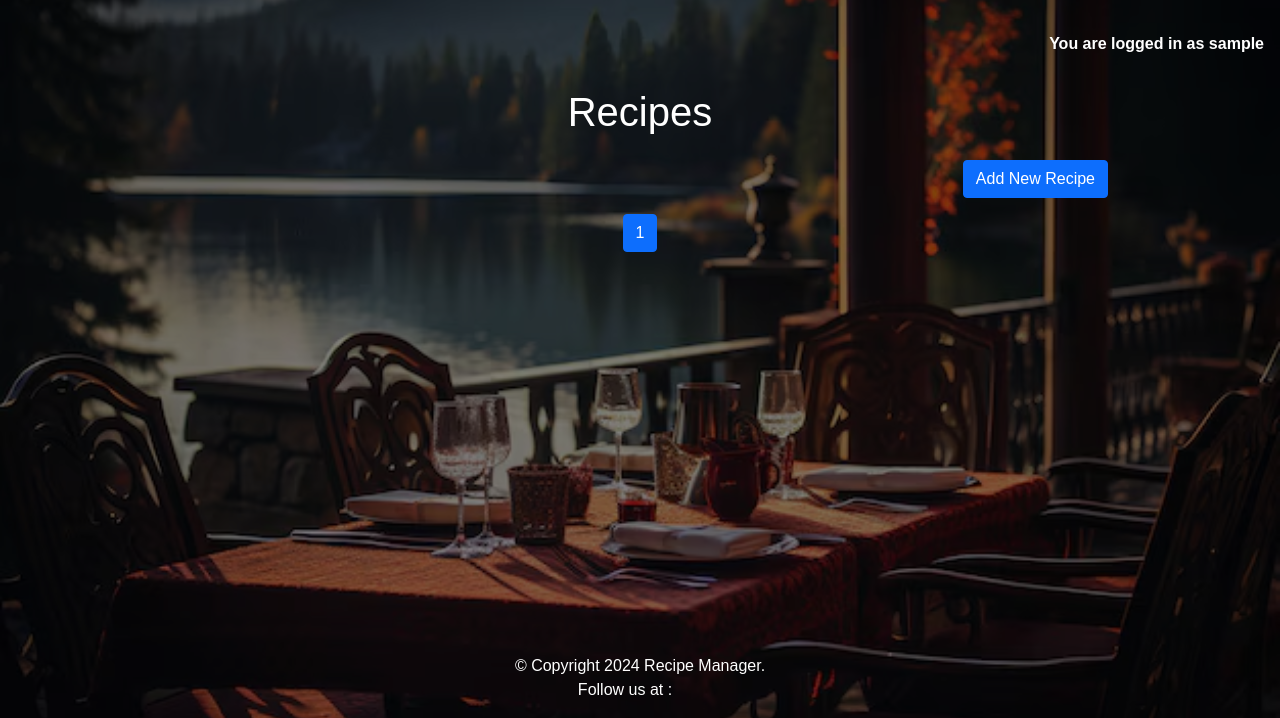
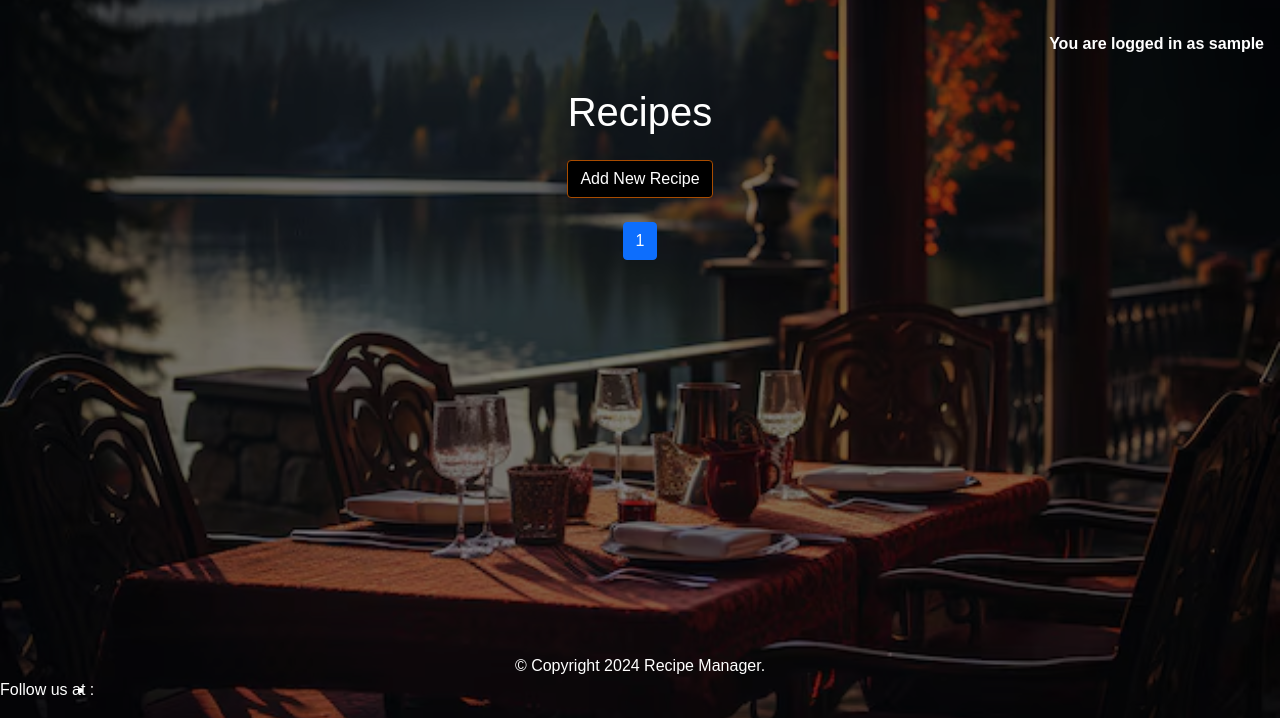
Before and after one commit to liam-2112/recipe-site, a Django app: page /recipes/ in a window 1280 px wide. Shown: the part 82-800 px from the top of the page. Run offline with Django 4.2, Linux system fonts and the light colour scheme; the visitor is signed in with stand-in values (Sample User, id 1); data that the repository does not hold is empty; some libraries are stand-ins or nearby versions.

Commit message:
15 - Changed the placeholder image for new recipes, styled the buttons

```diff
--- a/recipes/models.py
+++ b/recipes/models.py
@@ -10,7 +10,7 @@ class MenuItem(models.Model):
                             null=True, blank=True)
     ingredients = models.TextField(max_length=5000)
     instructions = models.TextField(blank=True, null=True)
-    description = models.TextField(max_length=5000)
+    description = models.TextField(max_length=140)
     created_on = models.DateTimeField(auto_now_add=True)
     updated_on = models.DateTimeField(auto_now=True)
     owner = models.ForeignKey(User, on_delete=models.CASCADE, related_name='recipes')  # Ownership field
--- a/recipes/templates/recipes/recipe_detail.html
+++ b/recipes/templates/recipes/recipe_detail.html
@@ -29,7 +29,7 @@
         </div>
     </div>
     {% if user == recipe.owner %}
-    <div class="text-end mt-4">
+    <div class="text-center mt-4">
         <a href="{% url 'edit_recipe' recipe.id %}" class="btn btn-warning">Edit Recipe</a>
         <a href="{% url 'delete_recipe' recipe.id %}" class="btn btn-danger">Delete Recipe</a>
     </div>
--- a/recipes/templates/recipes/recipes.html
+++ b/recipes/templates/recipes/recipes.html
@@ -12,8 +12,8 @@
 
     <!-- Add Recipe Button for Logged-in Users -->
     {% if user.is_authenticated %}
-    <div class="text-end mb-3">
-        <a href="{% url 'add_recipe' %}" class="btn btn-primary">Add New Recipe</a>
+    <div class="text-center mb-4">
+        <a href="{% url 'add_recipe' %}" class="btn btn-signup">Add New Recipe</a>
     </div>
     {% endif %}
 
@@ -22,17 +22,16 @@
         {% for item in page_obj %}
         <div class="col-md-4 mb-4">
             <div class="card h-100">
-                <a href="{% url 'recipe_detail' item.id %}" class="text-decoration-none text-dark">
+                <a href="{% url 'recipe_detail' item.id %}" class="text-decoration-none text-white">
                     {% if "placeholder" in item.image.url %}
-                    <img src="{% static 'images/default.webp' %}" alt="placeholder-image" class="card-img-top">
+                    <img src="{% static 'images/empty-plate.webp' %}" alt="placeholder-image" class="card-img-top">
                     {% else %}
                     <img src="{{ item.image.url }}" alt="{{ item.title }}" class="card-img-top">
                     {% endif %}
 
                     <div class="card-body">
-                        <h5 class="card-title text-center">{{ item.title }}</h5>
+                        <h4 class="card-title text-center">{{ item.title }}</h4>
                         <p class="card-text description-text">{{ item.description|safe }}</p>
-                        <p class="card-text ingredients-text">Ingredients: {{ item.ingredients|safe }}</p>
                     </div>
                 </a>
             </div>
@@ -46,7 +45,7 @@
             <ul class="pagination">
                 {% if page_obj.has_previous %}
                 <li class="page-item">
-                    <a class="page-link" href="?page={{ page_obj.previous_page_number }}" aria-label="Previous">
+                    <a class="page-link btn-signup" href="?page={{ page_obj.previous_page_number }}" aria-label="Previous">
                         <span aria-hidden="true">&laquo;</span>
                     </a>
                 </li>
@@ -54,13 +53,13 @@
 
                 {% for num in page_obj.paginator.page_range %}
                     <li class="page-item {% if page_obj.number == num %}active{% endif %}">
-                        <a class="page-link" href="?page={{ num }}">{{ num }}</a>
+                        <a class="page-link btn-signup" href="?page={{ num }}">{{ num }}</a>
                     </li>
                 {% endfor %}
 
                 {% if page_obj.has_next %}
                 <li class="page-item">
-                    <a class="page-link" href="?page={{ page_obj.next_page_number }}" aria-label="Next">
+                    <a class="page-link btn-signup" href="?page={{ page_obj.next_page_number }}" aria-label="Next">
                         <span aria-hidden="true">&raquo;</span>
                     </a>
                 </li>
--- a/static/css/style.css
+++ b/static/css/style.css
@@ -64,33 +64,9 @@ body {
     align-self: center;
 }
 
-/* Sections list on menu page */
-.list-group {
-    list-style: none;
-    justify-content: center;
-    align-self: center;
-}
-
-.list-group a {
-    color: #fff;
-    padding: 0 15px;
-}
-
-.list-group a:hover {
-    color: #9e9d9bf3;
-    border: 0;
-}
-
-.list-group-item {
-    background-color: transparent;
-    border: transparent;
-}
-
-.list-group-item.active {
-    z-index: 2;
-    color: #9e9d9bf3;
-    background-color: #ffffff00;
-    border-color: #e0e4e900;
+.clear {
+    text-decoration: none;
+    color: white;
 }
 
 .scrollmenu {
@@ -135,6 +111,7 @@ body {
     font-weight: 200;
 }
 
+
 .img-container {
     overflow: hidden;
 }
@@ -156,6 +133,7 @@ body {
     background-color: #a94c00;
     color: black;
 }
+
 
 /* Styling authorisation models */
 .auth-model {
```
Also changed, not shown: static/images/empty-plate.webp (added).
